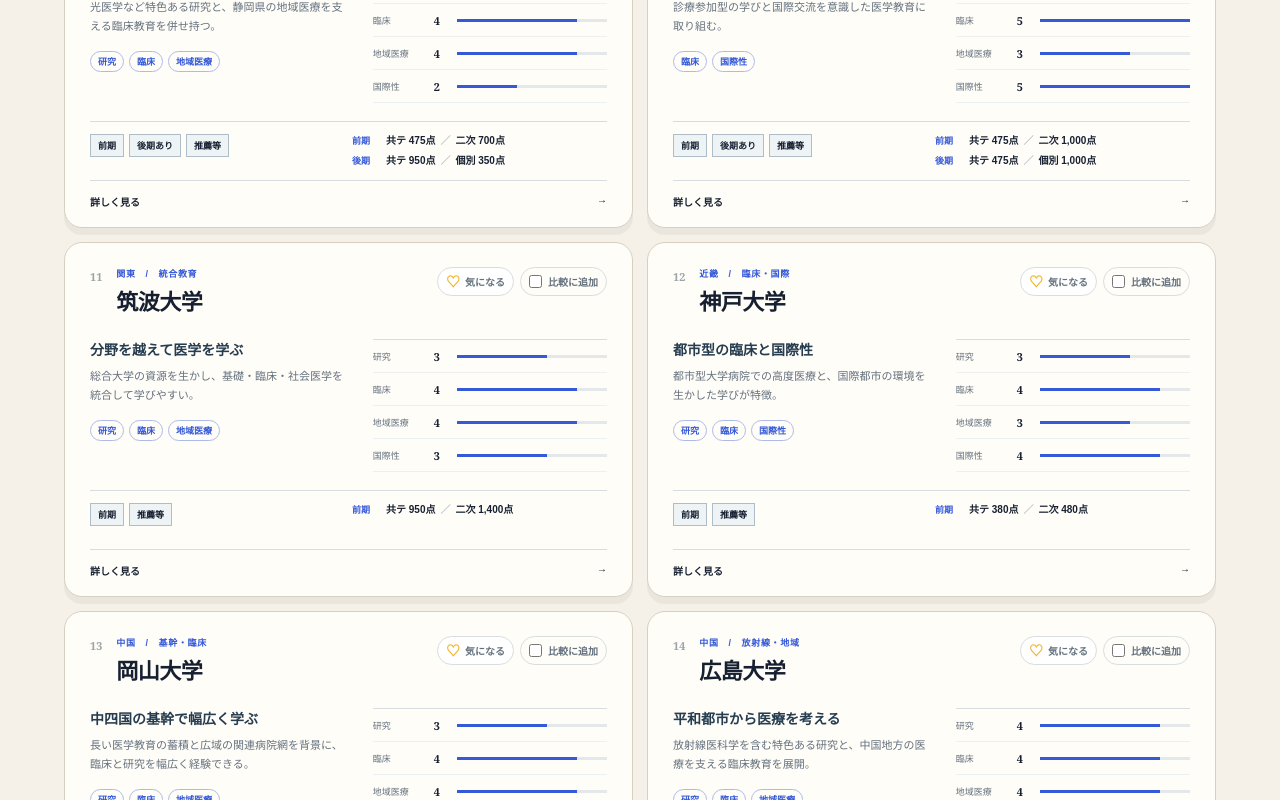
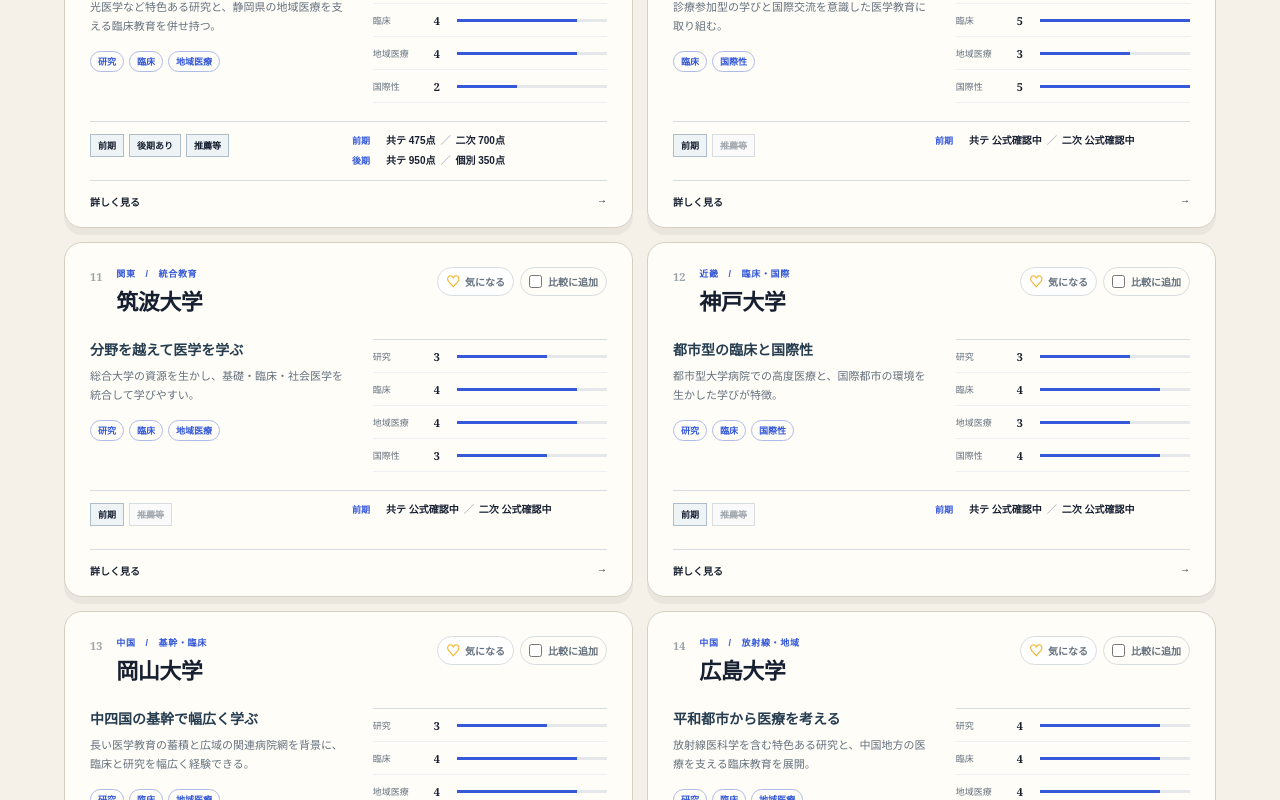
Before and after one commit to yoshiokayuta2-lgtm/kokkoritsu-medical-navi, a React (Vite) app: page / in a window 1280 px wide. Shown: the part 3540-4340 px from the top of the page. Built offline with nearby package versions, Linux system fonts and the light colour scheme.

Commit message:
Add files via upload

```diff
--- a/src/App.tsx
+++ b/src/App.tsx
@@ -52,21 +52,38 @@
   "信州大学": {研究:"研究機会はあるが、この比較では地域・臨床の特色が中心。", 臨床:"県内協力病院を使った参加型実習を重視。", 地域医療:"長野県全体を学びの場にする地域密着性が際立つ。", 国際性:"海外より県内医療ネットワークとの接続が中心。"},
 };
 
+// 配点・科目は、大学公式の当該年度募集要項で照合が完了した大学だけ数値を掲載する。
+// まとめサイトや前年度値からの推定値は公開しない。
+const underReviewExam = (
+  source: string,
+  recommendation = "選抜方式を公式要項で確認中",
+): ExamInfo => ({
+  year: "2026年度",
+  front: true,
+  latter: false,
+  common: "公式確認中",
+  second: "公式確認中",
+  subjects: "大学公式の2026年度募集要項と照合中",
+  recommendation,
+  general: "日程を含め公式要項と照合中",
+  source,
+});
+
 const featuredExamData: Record<string, ExamInfo> = {
-  "東京大学": { year:"2026年度", front:true, latter:false, common:"110点", second:"440点", subjects:"国語・数学・理科2・外国語・面接", recommendation:"学校推薦型選抜あり", general:"前期のみ（理科三類）", source:"https://www.u-tokyo.ac.jp/ja/admissions/undergraduate/e01_02_01.html" },
-  "京都大学": { year:"2026年度", front:true, latter:false, common:"275点", second:"1,000点", subjects:"国語・数学・理科2・外国語・面接", recommendation:"特色入試あり", general:"前期のみ", source:"https://www.kyoto-u.ac.jp/ja/admissions/undergrad/bosyuu" },
-  "大阪大学": { year:"2026年度", front:true, latter:false, common:"500点", second:"1,500点", subjects:"数学・理科2・外国語・面接", recommendation:"学校推薦型選抜あり", general:"前期のみ", source:"https://www.osaka-u.ac.jp/ja/admissions/faculty/general" },
-  "東北大学": { year:"2026年度", front:true, latter:false, common:"550点", second:"2,200点", subjects:"数学・理科2・外国語・面接", recommendation:"AOⅡ期・AOⅢ期あり", general:"前期のみ", source:"https://admissions.tohoku.ac.jp/ja/entrance-info/undergraduate-info/general/" },
-  "東京科学大学": { year:"2026年度", front:true, latter:true, common:"180点", second:"360点＋面接", subjects:"数学・理科2・外国語・面接", latterCommon:"500点", latterSecond:"200点", latterSubjects:"小論文・面接", recommendation:"学校推薦型・地域特別枠あり", general:"前期・後期", source:"https://admissions.isct.ac.jp/ja/013/undergraduate/guideline" },
-  "名古屋大学": { year:"2026年度", front:true, latter:true, common:"950点", second:"1,800点", subjects:"数学・理科2・外国語・面接", latterCommon:"950点", latterSecond:"口頭試問・面接", latterSubjects:"英語課題を用いた口頭試問・面接", recommendation:"学校推薦型選抜あり", general:"前期・後期", source:"https://www.nagoya-u.ac.jp/admissions/exam/" },
-  "岐阜大学": { year:"2026年度", front:true, latter:false, common:"950点", second:"1,200点", subjects:"数学・理科2・外国語・面接（面接は総合評価）", recommendation:"学校推薦型選抜Ⅱあり", general:"前期のみ", source:"https://www.gifu-u.ac.jp/admission/f_applicant/guide.html" },
-  "三重大学": { year:"2026年度", front:true, latter:true, common:"650点", second:"700点", subjects:"数学・理科2・外国語・面接", latterCommon:"650点", latterSecond:"300点", latterSubjects:"小論文・面接", recommendation:"学校推薦型選抜あり", general:"前期・後期", source:"https://www.mie-u.ac.jp/exam/faculty/guidelines/" },
+  "東京大学": underReviewExam("https://www.u-tokyo.ac.jp/ja/admissions/undergraduate/e01_02_01.html"),
+  "京都大学": underReviewExam("https://www.kyoto-u.ac.jp/ja/admissions/undergrad/bosyuu"),
+  "大阪大学": underReviewExam("https://www.osaka-u.ac.jp/ja/admissions/faculty/general"),
+  "東北大学": underReviewExam("https://admissions.tohoku.ac.jp/ja/entrance-info/undergraduate-info/general/"),
+  "東京科学大学": underReviewExam("https://admissions.isct.ac.jp/ja/013/undergraduate/guideline"),
+  "名古屋大学": underReviewExam("https://www.nagoya-u.ac.jp/admissions/exam/"),
+  "岐阜大学": underReviewExam("https://www.gifu-u.ac.jp/admission/f_applicant/guide.html"),
+  "三重大学": { year:"2026年度", front:true, latter:true, common:"650点", second:"700点", subjects:"数学・理科2・外国語・面接", latterCommon:"650点", latterSecond:"300点", latterSubjects:"小論文・面接", recommendation:"学校推薦型選抜あり", general:"前期・後期", source:"https://www.mie-u.ac.jp/exam/R08gakuseiboshuuyoukou.pdf" },
   "浜松医科大学": { year:"2026年度", front:true, latter:true, common:"475点", second:"700点", subjects:"数学・理科2・外国語・面接", latterCommon:"950点", latterSecond:"350点", latterSubjects:"小論文・面接", recommendation:"学校推薦型選抜あり", general:"前期・後期", source:"https://www.hama-med.ac.jp/admission/senbatsu.html" },
-  "千葉大学": { year:"2026年度", front:true, latter:true, common:"475点", second:"1,000点", subjects:"数学・理科2・外国語・面接", latterCommon:"475点", latterSecond:"1,000点", latterSubjects:"数学・理科2・外国語・面接", recommendation:"千葉県地域枠あり", general:"前期・後期", source:"https://inh.m.chiba-u.jp/admissions/undergraduate/" },
-  "筑波大学": { year:"2026年度", front:true, latter:false, common:"950点", second:"1,400点", subjects:"数学・理科2・外国語・適性試験・面接", recommendation:"学校推薦型・総合型選抜あり", general:"前期のみ", source:"https://ac.tsukuba.ac.jp/apply/application-guidelines/" },
-  "神戸大学": { year:"2026年度", front:true, latter:false, common:"380点", second:"480点", subjects:"数学・理科2・外国語・面接", recommendation:"学校推薦型・総合型選抜あり", general:"前期のみ", source:"https://www.office.kobe-u.ac.jp/stdnt-examinavi/juken/" },
-  "岡山大学": { year:"2026年度", front:true, latter:false, common:"550点", second:"1,100点", subjects:"数学・理科2・外国語・面接", recommendation:"学校推薦型選抜Ⅱ（地域枠）あり", general:"前期のみ", source:"https://www.okayama-u.ac.jp/tp/admission/index.html" },
-  "広島大学": { year:"2026年度", front:true, latter:false, common:"1,000点", second:"2,000点", subjects:"数学・理科2・外国語・面接", recommendation:"学校推薦型・総合型選抜あり", general:"前期のみ", source:"https://www.hiroshima-u.ac.jp/nyushi" },
+  "千葉大学": underReviewExam("https://inh.m.chiba-u.jp/admissions/undergraduate/"),
+  "筑波大学": underReviewExam("https://ac.tsukuba.ac.jp/apply/application-guidelines/"),
+  "神戸大学": underReviewExam("https://www.office.kobe-u.ac.jp/stdnt-examinavi/juken/"),
+  "岡山大学": underReviewExam("https://www.okayama-u.ac.jp/tp/admission/index.html"),
+  "広島大学": underReviewExam("https://www.hiroshima-u.ac.jp/nyushi"),
   "信州大学": { year:"2026年度", front:true, latter:false, common:"500点", second:"600点", subjects:"数学・理科2・外国語・面接", recommendation:"学校推薦型選抜Ⅱあり", general:"前期のみ", source:"https://www.shinshu-u.ac.jp/faculty/medicine/medic/test/post-1.html" },
 };
 
@@ -88,62 +105,42 @@
   { name: "信州大学", area: "甲信越", type: "地域・臨床", tags: ["臨床", "地域医療"], catchcopy: "長野県全体を学びの場に", learning: "県内協力病院と連携した参加型臨床実習を重視し、地域全体で医師を育てる。", admissions: "面接を含め、地域と医療への理解を自分の言葉で説明したい。", fit: "患者参加型の実習と地域医療を大切にしたい人。", scores: {研究:2, 臨床:4, 地域医療:5, 国際性:2}, source: "https://www.shinshu-u.ac.jp/faculty/medicine/" },
 ];
 
-const pendingExam = (
-  source: string,
-  recommendation = "学校推薦型・地域枠等あり",
-  latter = false,
-  front = true,
-): ExamInfo => ({
-  year: "2027年度",
-  front,
-  latter,
-  common: front ? "公表待ち" : "実施なし",
-  second: front ? "公表待ち" : "実施なし",
-  subjects: front ? "選抜要項・募集要項の公表後に更新" : "前期日程なし",
-  latterCommon: latter ? "公表待ち" : undefined,
-  latterSecond: latter ? "公表待ち" : undefined,
-  latterSubjects: latter ? "選抜要項・募集要項の公表後に更新" : undefined,
-  recommendation,
-  general: front ? (latter ? "前期・後期" : "前期のみ") : "後期のみ",
-  source,
-});
-
 const additionalExamData: Record<string, ExamInfo> = {
-  "北海道大学": pendingExam("https://www.hokudai.ac.jp/admission/"),
-  "旭川医科大学": pendingExam("https://www.asahikawa-med.ac.jp/admission/"),
-  "札幌医科大学": pendingExam("https://web.sapmed.ac.jp/jp/public/exam/"),
-  "弘前大学": pendingExam("https://nyushi.hirosaki-u.ac.jp/faculty/"),
-  "秋田大学": pendingExam("https://www.akita-u.ac.jp/honbu/exam/", "学校推薦型選抜Ⅱあり", true),
-  "山形大学": { year:"2026年度", front:true, latter:false, common:"950点", second:"700点", subjects:"数学・理科2・外国語・面接", recommendation:"学校推薦型選抜Ⅱ・地域枠あり", general:"前期のみ", source:"https://www.yamagata-u.ac.jp/jp/entrance/" },
-  "福島県立医科大学": { year:"2026年度", front:true, latter:false, common:"700点", second:"600点", subjects:"数学・理科2・外国語・面接", recommendation:"学校推薦型選抜・地域枠あり", general:"前期のみ", source:"https://www.fmu.ac.jp/admission/medicine/exam.html" },
-  "群馬大学": { year:"2026年度", front:true, latter:false, common:"475点", second:"450点", subjects:"数学・理科2・小論文・面接", recommendation:"学校推薦型選抜あり", general:"前期のみ", source:"https://www.gunma-u.ac.jp/admission/" },
-  "横浜市立大学": pendingExam("https://www.yokohama-cu.ac.jp/admissions/"),
-  "新潟大学": { year:"2026年度", front:true, latter:false, common:"800点", second:"1,200点", subjects:"数学・理科2・外国語・面接", recommendation:"学校推薦型選抜あり", general:"前期のみ", source:"https://www.niigata-u.ac.jp/news/2025/991080/" },
-  "富山大学": pendingExam("https://www.u-toyama.ac.jp/admission/"),
-  "金沢大学": pendingExam("https://www.kanazawa-u.ac.jp/admission/"),
-  "福井大学": pendingExam("https://www.u-fukui.ac.jp/user_admission/", "学校推薦型選抜Ⅱ・地域枠あり", true),
-  "山梨大学": pendingExam("https://www.yamanashi.ac.jp/admission/", "学校推薦型選抜Ⅱ（地域枠）あり", true, false),
-  "名古屋市立大学": pendingExam("https://www.nagoya-cu.ac.jp/admissions/"),
-  "滋賀医科大学": { year:"2026年度", front:true, latter:false, common:"650点", second:"600点", subjects:"数学・理科2・外国語・面接", recommendation:"学校推薦型選抜あり", general:"前期のみ", source:"https://www.shiga-med.ac.jp/admission/undergraduate/schedule-of-examinations" },
-  "京都府立医科大学": pendingExam("https://www.kpu-m.ac.jp/doc/examination/"),
-  "大阪公立大学": { year:"2026年度", front:true, latter:false, common:"675点", second:"900点", subjects:"数学・理科2・外国語・面接", recommendation:"学校推薦型選抜・地域枠あり", general:"前期のみ", source:"https://www.omu.ac.jp/admissions/ug/exam_info/summary/" },
-  "奈良県立医科大学": pendingExam("https://www.naramed-u.ac.jp/university/nyushijoho/", "学校推薦型選抜・地域枠あり", true),
-  "和歌山県立医科大学": { year:"2026年度", front:true, latter:false, common:"600点", second:"700点", subjects:"数学・理科2・外国語・面接", recommendation:"学校推薦型選抜・地域枠あり", general:"前期のみ", source:"https://www.wakayama-med.ac.jp/nyushi/" },
-  "鳥取大学": pendingExam("https://www.tottori-u.ac.jp/admission/"),
-  "島根大学": { year:"2026年度", front:true, latter:false, common:"930点", second:"720点", subjects:"数学・外国語・面接", recommendation:"学校推薦型選抜・地域枠あり", general:"前期のみ", source:"https://www2.med.shimane-u.ac.jp/medicine/nyushi/" },
-  "山口大学": pendingExam("https://www.yamaguchi-u.ac.jp/nyushi/", "学校推薦型選抜Ⅱ・地域枠あり", true),
-  "徳島大学": { year:"2026年度", front:true, latter:false, common:"900点", second:"400点", subjects:"数学・外国語・面接", recommendation:"学校推薦型選抜・地域枠あり", general:"前期のみ", source:"https://www.tokushima-u.ac.jp/admission/docs/69867.html" },
-  "香川大学": { year:"2026年度", front:true, latter:false, common:"700点", second:"700点", subjects:"数学・理科2・外国語・面接", recommendation:"学校推薦型選抜・地域枠あり", general:"前期のみ", source:"https://www.kagawa-u.ac.jp/admission/" },
-  "愛媛大学": { year:"2026年度", front:true, latter:false, common:"500点", second:"700点", subjects:"数学・理科2・総合問題・面接", recommendation:"学校推薦型選抜Ⅱあり", general:"前期のみ", source:"https://www.ehime-u.ac.jp/tp_20250619_adm/" },
-  "高知大学": pendingExam("https://nyusi.kochi-u.jp/"),
-  "九州大学": pendingExam("https://www.kyushu-u.ac.jp/ja/admission/", "総合型選抜あり"),
-  "佐賀大学": { year:"2026年度", front:true, latter:false, common:"640点", second:"300点", subjects:"数学・理科2・外国語・面接", recommendation:"学校推薦型選抜・地域枠あり", general:"前期のみ", source:"https://www.sao.saga-u.ac.jp/" },
-  "長崎大学": pendingExam("https://www.nagasaki-u.ac.jp/nyugaku/"),
-  "熊本大学": { year:"2026年度", front:true, latter:false, common:"500点", second:"800点", subjects:"数学・理科2・外国語・面接", recommendation:"学校推薦型選抜Ⅱあり", general:"前期のみ", source:"https://www.kumamoto-u.ac.jp/nyuushi/" },
-  "大分大学": pendingExam("https://www.oita-u.ac.jp/000005236.shtml"),
-  "宮崎大学": pendingExam("https://www.miyazaki-u.ac.jp/exam/", "学校推薦型選抜・地域枠あり", true),
-  "鹿児島大学": { year:"2026年度", front:true, latter:true, common:"925点", second:"920点", subjects:"数学・理科2・外国語・面接", latterCommon:"925点", latterSecond:"320点", latterSubjects:"小論文・面接", recommendation:"学校推薦型選抜Ⅱあり", general:"前期・後期", source:"https://www.kagoshima-u.ac.jp/exam/" },
-  "琉球大学": { year:"2026年度", front:true, latter:true, common:"1,100点", second:"300点", subjects:"数学・理科2・外国語・面接", latterCommon:"1,100点", latterSecond:"300点", latterSubjects:"小論文・面接", recommendation:"学校推薦型選抜Ⅱ・地域枠あり", general:"前期・後期", source:"https://www.u-ryukyu.ac.jp/admissions/" },
+  "北海道大学": underReviewExam("https://www.hokudai.ac.jp/admission/"),
+  "旭川医科大学": underReviewExam("https://www.asahikawa-med.ac.jp/admission/"),
+  "札幌医科大学": underReviewExam("https://web.sapmed.ac.jp/jp/public/exam/"),
+  "弘前大学": underReviewExam("https://nyushi.hirosaki-u.ac.jp/faculty/"),
+  "秋田大学": underReviewExam("https://www.akita-u.ac.jp/honbu/exam/"),
+  "山形大学": underReviewExam("https://www.yamagata-u.ac.jp/jp/entrance/"),
+  "福島県立医科大学": underReviewExam("https://www.fmu.ac.jp/admission/medicine/exam.html"),
+  "群馬大学": underReviewExam("https://www.gunma-u.ac.jp/admission/"),
+  "横浜市立大学": underReviewExam("https://www.yokohama-cu.ac.jp/admissions/"),
+  "新潟大学": underReviewExam("https://www.niigata-u.ac.jp/news/2025/991080/"),
+  "富山大学": underReviewExam("https://www.u-toyama.ac.jp/admission/"),
+  "金沢大学": underReviewExam("https://www.kanazawa-u.ac.jp/admission/"),
+  "福井大学": underReviewExam("https://www.u-fukui.ac.jp/user_admission/"),
+  "山梨大学": underReviewExam("https://www.yamanashi.ac.jp/admission/"),
+  "名古屋市立大学": underReviewExam("https://www.nagoya-cu.ac.jp/admissions/"),
+  "滋賀医科大学": underReviewExam("https://www.shiga-med.ac.jp/admission/undergraduate/schedule-of-examinations"),
+  "京都府立医科大学": underReviewExam("https://www.kpu-m.ac.jp/doc/examination/"),
+  "大阪公立大学": underReviewExam("https://www.omu.ac.jp/admissions/ug/exam_info/summary/"),
+  "奈良県立医科大学": underReviewExam("https://www.naramed-u.ac.jp/university/nyushijoho/"),
+  "和歌山県立医科大学": underReviewExam("https://www.wakayama-med.ac.jp/nyushi/"),
+  "鳥取大学": underReviewExam("https://www.tottori-u.ac.jp/admission/"),
+  "島根大学": underReviewExam("https://www2.med.shimane-u.ac.jp/medicine/nyushi/"),
+  "山口大学": underReviewExam("https://www.yamaguchi-u.ac.jp/nyushi/"),
+  "徳島大学": underReviewExam("https://www.tokushima-u.ac.jp/admission/docs/69867.html"),
+  "香川大学": underReviewExam("https://www.kagawa-u.ac.jp/admission/"),
+  "愛媛大学": { year:"2026年度", front:true, latter:false, common:"500点", second:"700点", subjects:"数学・理科2・総合問題・面接", recommendation:"学校推薦型選抜Ⅱあり", general:"前期のみ", source:"https://www.ehime-u.ac.jp/wp-content/uploads/2025/06/00_2026_senbatsu.pdf" },
+  "高知大学": underReviewExam("https://nyusi.kochi-u.jp/"),
+  "九州大学": underReviewExam("https://www.kyushu-u.ac.jp/ja/admission/"),
+  "佐賀大学": underReviewExam("https://www.sao.saga-u.ac.jp/"),
+  "長崎大学": underReviewExam("https://www.nagasaki-u.ac.jp/nyugaku/"),
+  "熊本大学": underReviewExam("https://www.kumamoto-u.ac.jp/nyuushi/"),
+  "大分大学": underReviewExam("https://www.oita-u.ac.jp/000005236.shtml"),
+  "宮崎大学": underReviewExam("https://www.miyazaki-u.ac.jp/exam/"),
+  "鹿児島大学": underReviewExam("https://www.kagoshima-u.ac.jp/exam/"),
+  "琉球大学": { year:"2026年度", front:true, latter:true, common:"1,000点", second:"800点", subjects:"数学・理科2・外国語・面接", latterCommon:"1,100点", latterSecond:"300点", latterSubjects:"小論文・面接", recommendation:"学校推薦型選抜Ⅱ・地域枠あり", general:"前期・後期", source:"https://www.u-ryukyu.ac.jp/wp-content/uploads/2025/12/01.r8-ippan-yoko.pdf" },
 };
 
 const additionalUniversities: University[] = [
```
Also changed, not shown: 1 other file (tests, documents, lock files or other folders).
